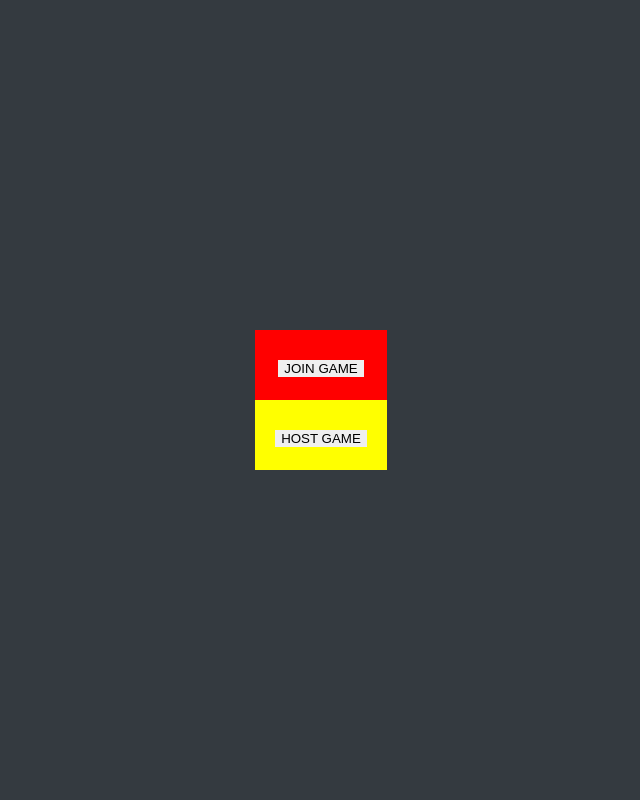
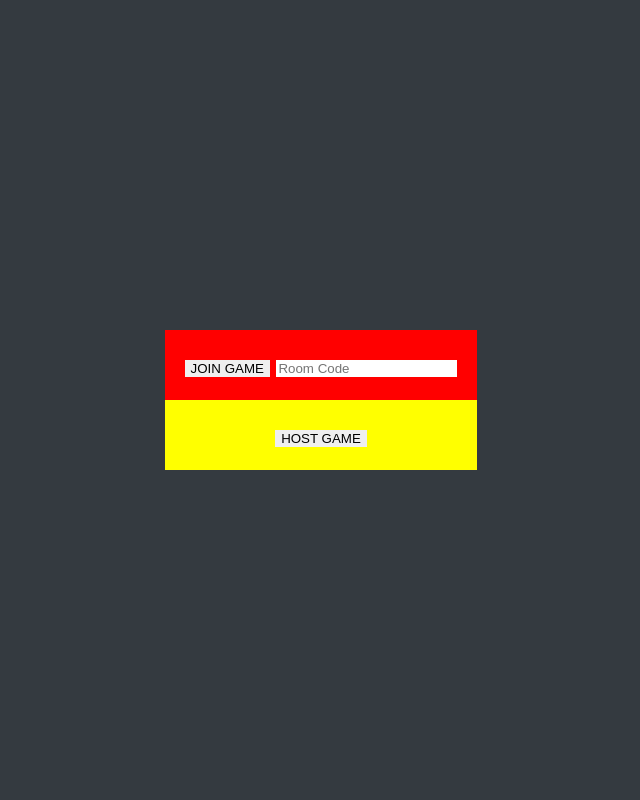
Before and after one commit to M0zzi3/TradeGame, a Flask app: page / in a window 1280 px wide. Shown: the whole page, without its empty margins (319-959 px from the left). Run offline with Flask 2, Linux system fonts and the light colour scheme; some libraries are stand-ins or nearby versions.

Commit message:
Bart fix 1

```diff
--- a/static/script/home.js
+++ b/static/script/home.js
@@ -1,33 +1,20 @@
-window.onload = function () {
-    const divv = document.getElementById("content");
-    divv.innerHTML = `
-    <div class="UserInput-Box">
-        <div class="JoinGame-Box">
-            <button class="start button" type="button" onclick="joinGame()">
-                JOIN GAME
-            </button>
-        </div>
-        <div class="HostGame-Box">
-            <button class="start button" type="button" onclick="hostGame()">
-                HOST GAME
-            </button>
-        </div>
-    </div>`;
-};
 
 function hostGame() {
+    console.log("asdasdasdasd")
     window.location.replace("/host");
 }
+
+
+
+
 
 function joinGame() {
     const divv = document.getElementById("content");
     divv.innerHTML = `<form method="post" class="buttons">
-    <label>Name:</label
-    ><input type="text" placeholder="Pick a name!" name="name" value="" /><input
-        type="text"
-        placeholder="Room Code"
-        name="code"
-        value=""
-    /><button type="submit" name="join">Join a Room</button>
+    <label>Name:</label>
+
+    <input type="text" placeholder="Pick a name!" name="name" value="" />
+
+    <button type="submit" name="join">Join a Room</button>
 </form>`;
 }
--- a/templates/base.html
+++ b/templates/base.html
@@ -6,15 +6,20 @@
             rel="stylesheet"
             href="{{ url_for('static', filename='css/base.css') }}"
         />
+
         <script
             src="https://cdnjs.cloudflare.com/ajax/libs/socket.io/4.0.1/socket.io.js"
             integrity="sha512-q/dWJ3kcmjBLU4Qc47E4A9kTB4m3wuTY7vkFJDTZKjTs8jhyGQnaUrxa0Ytd0ssMZhbNua9hE+E7Qv1j+DyZwA=="
             crossorigin="anonymous"
         ></script>
-        {% block stylelink %}{% endblock %}
+
+        <script src="{{url_for('static',filename='script/home.js')}}"></script>
+
+
         <title>Trade Game</title>
     </head>
     <body>
-        {% block body %} {% endblock %}
+        {% block body %}
+        {% endblock %}
     </body>
 </html>
--- a/templates/home.html
+++ b/templates/home.html
@@ -1,7 +1,22 @@
-{% extends "base.html" %} {% block body %} {% block stylelink %} {% endblock %}
-<div class="content" id="content">test</div>
-<script
-    type="text/javascript"
-    src="{{url_for('static',filename='script/home.js')}}"
-></script>
+{% extends "base.html" %}
+{% block body %}
+
+    <div class="content">
+    <div class="UserInput-Box">
+        <div class="JoinGame-Box">
+            <button class="start button" type="button" onclick="joinGame()">
+                JOIN GAME
+            </button>
+            <input type="text" placeholder="Room Code" name="code" value=""/>
+
+        </div>
+        <div class="HostGame-Box">
+            <button class="start button" type="button" onclick="hostGame()">
+                HOST GAME
+            </button>
+        </div>
+    </div>
+    </div>
+
+
 {% endblock %}
```
